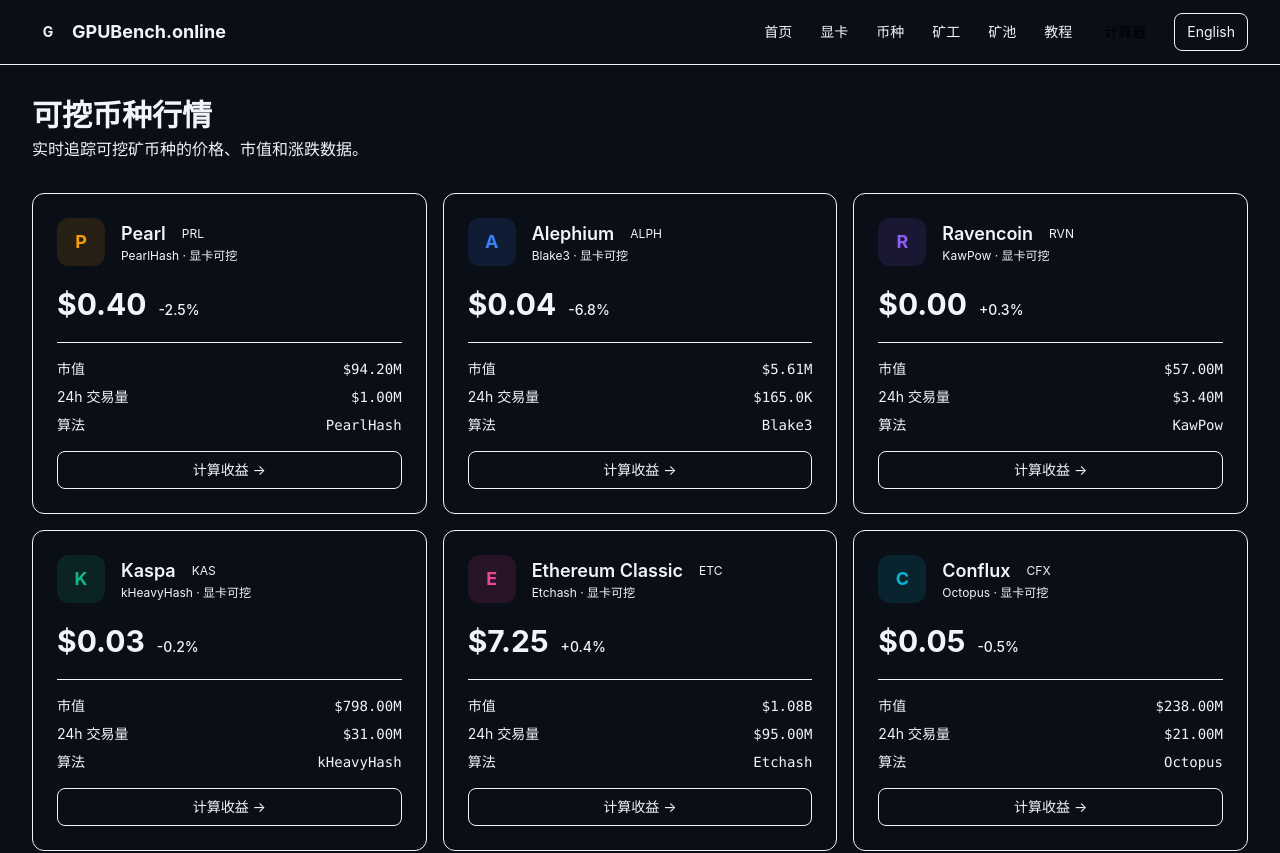
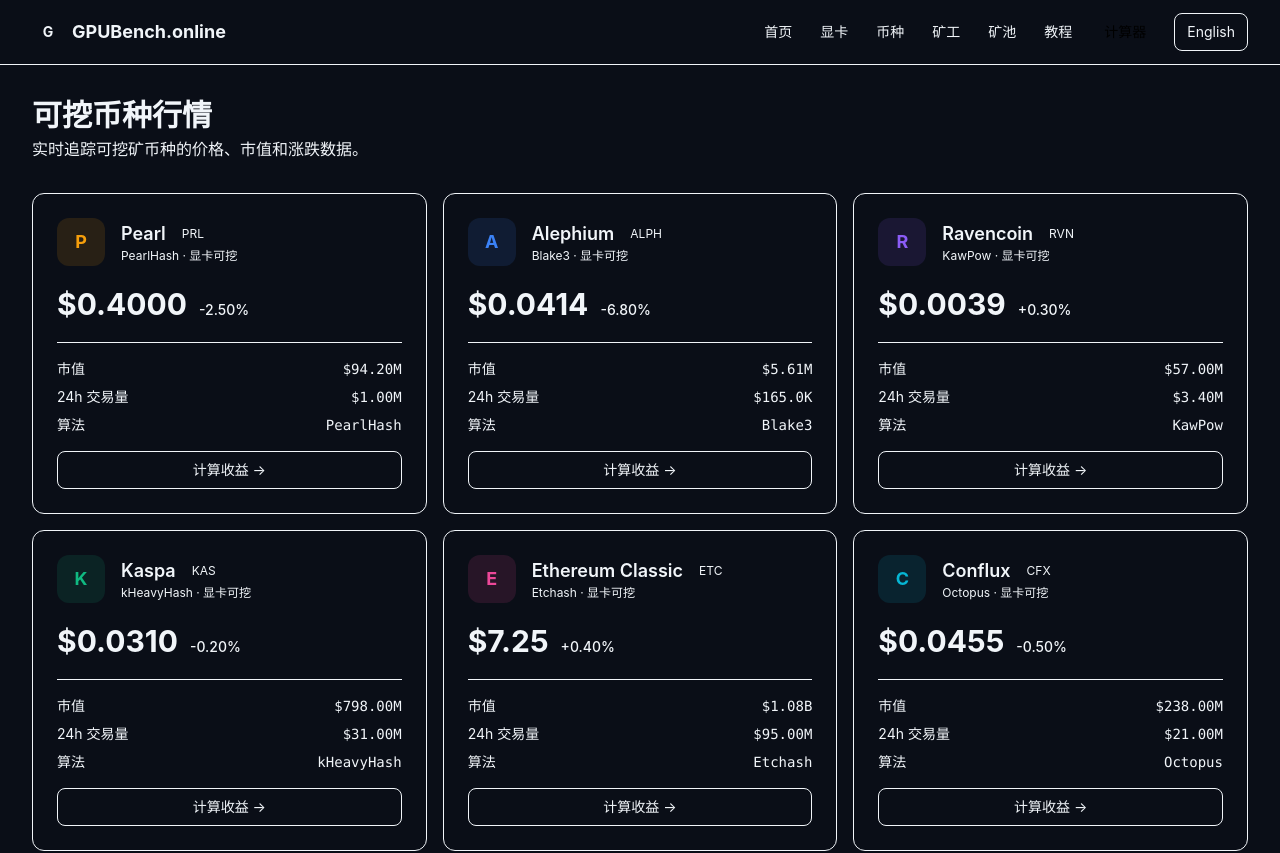
Before and after one commit to daxiaoqin/gpubench, a Next.js app: page /zh/coins in a window 1280 px wide. Shown: the top 853 px of the page. Built offline with nearby package versions, Linux system fonts and the light colour scheme; no server answers.

Commit message:
Fix zh homepage + coins page: add live CoinGecko prices

```diff
--- a/src/app/zh/coins/page.tsx
+++ b/src/app/zh/coins/page.tsx
@@ -1,9 +1,11 @@
 "use client";
 
 import { coins, algorithms, formatNumber } from "@/lib/data";
+import { useLiveCoinData } from "@/lib/hooks/useLiveData";
 import Link from "next/link";
 
 export default function ZhCoinsPage() {
+  const { data: liveCoins } = useLiveCoinData(5 * 60 * 1000);
   return (
     <div className="max-w-7xl mx-auto px-4 sm:px-6 lg:px-8 py-8">
       <div className="mb-8">
@@ -16,6 +18,10 @@
       <div className="grid grid-cols-1 md:grid-cols-2 lg:grid-cols-3 gap-4">
         {coins.map((coin) => {
           const algo = algorithms.find((a) => a.symbol === coin.symbol);
+          const livePrice = liveCoins?.[coin.id]?.usd;
+          const liveChange = liveCoins?.[coin.id]?.usd_24h_change;
+          const displayPrice = livePrice ?? coin.price;
+          const displayChange = liveChange ?? coin.priceChange24h ?? 0;
           return (
             <div key={coin.id} className="bg-[--bg-card] border border-[--border-color] rounded-xl p-6">
               <div className="flex items-center gap-4 mb-5">
@@ -37,9 +43,9 @@
               </div>
 
               <div className="flex items-baseline gap-3 mb-5">
-                <span className="text-3xl font-bold">${coin.price.toFixed(2)}</span>
-                <span className={`text-sm font-medium ${(coin.priceChange24h ?? 0) >= 0 ? "text-[--accent-green]" : "text-[--accent-red]"}`}>
-                  {(coin.priceChange24h ?? 0) >= 0 ? "+" : ""}{coin.priceChange24h?.toFixed(1)}%
+                <span className="text-3xl font-bold">${displayPrice.toFixed(displayPrice < 0.001 ? 6 : displayPrice < 1 ? 4 : 2)}</span>
+                <span className={`text-sm font-medium ${displayChange >= 0 ? "text-[--accent-green]" : "text-[--accent-red]"}`}>
+                  {displayChange >= 0 ? "+" : ""}{displayChange.toFixed(2)}%
                 </span>
               </div>
 
--- a/src/app/zh/page.tsx
+++ b/src/app/zh/page.tsx
@@ -2,8 +2,11 @@
 
 import Link from "next/link";
 import { gpus, algorithms, coins, calcDailyRevenue, formatHashrate, formatNumber } from "@/lib/data";
+import { useLiveCoinData } from "@/lib/hooks/useLiveData";
 
 export default function ZhHomePage() {
+  const { data: liveCoins } = useLiveCoinData();
+
   // Get top GPUs by overall efficiency
   const topGPUs = [...gpus]
     .map((g) => ({
@@ -137,6 +140,10 @@
         <div className="grid grid-cols-2 sm:grid-cols-3 lg:grid-cols-4 gap-3">
           {coins.slice(0, 8).map((coin) => {
             const algo = algorithms.find((a) => a.symbol === coin.symbol);
+            const livePrice = liveCoins?.[coin.id]?.usd;
+            const liveChange = liveCoins?.[coin.id]?.usd_24h_change;
+            const displayPrice = livePrice ?? coin.price;
+            const displayChange = liveChange ?? coin.priceChange24h ?? 0;
             return (
               <div key={coin.id} className="bg-[--bg-card] border border-[--border-color] rounded-xl p-4">
                 <div className="flex items-center gap-3 mb-2">
@@ -150,9 +157,9 @@
                   </div>
                 </div>
                 <div className="flex justify-between items-center mt-2">
-                  <span className="font-mono font-bold">${coin.price.toFixed(2)}</span>
-                  <span className={`text-xs ${(coin.priceChange24h ?? 0) >= 0 ? "text-[--accent-green]" : "text-[--accent-red]"}`}>
-                    {(coin.priceChange24h ?? 0) >= 0 ? "+" : ""}{coin.priceChange24h?.toFixed(1)}%
+                  <span className="font-mono font-bold">${displayPrice.toFixed( displayPrice < 0.001 ? 6 : displayPrice < 1 ? 4 : 2)}</span>
+                  <span className={`text-xs ${displayChange >= 0 ? "text-[--accent-green]" : "text-[--accent-red]"}`}>
+                    {displayChange >= 0 ? "+" : ""}{displayChange.toFixed(2)}%
                   </span>
                 </div>
               </div>
```
